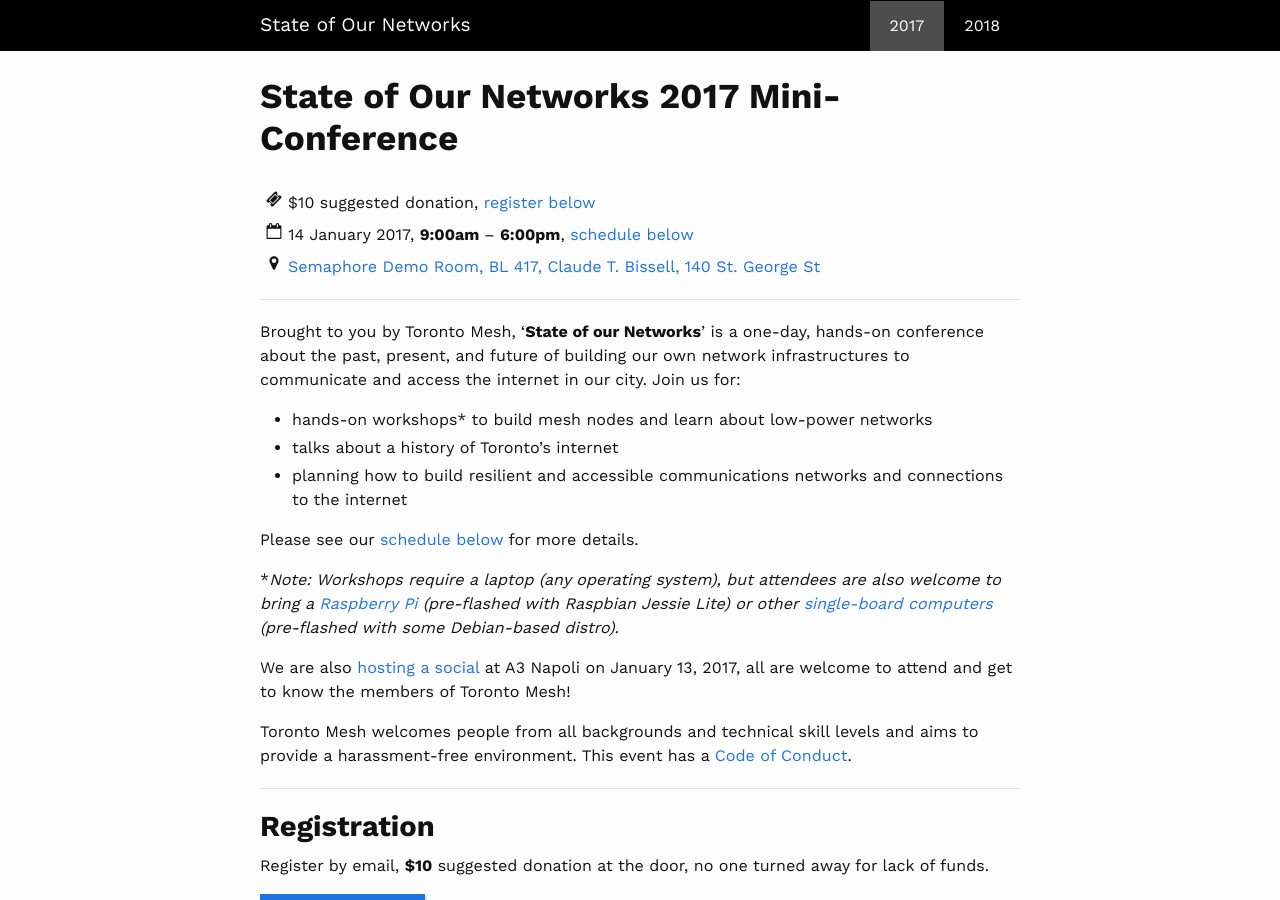
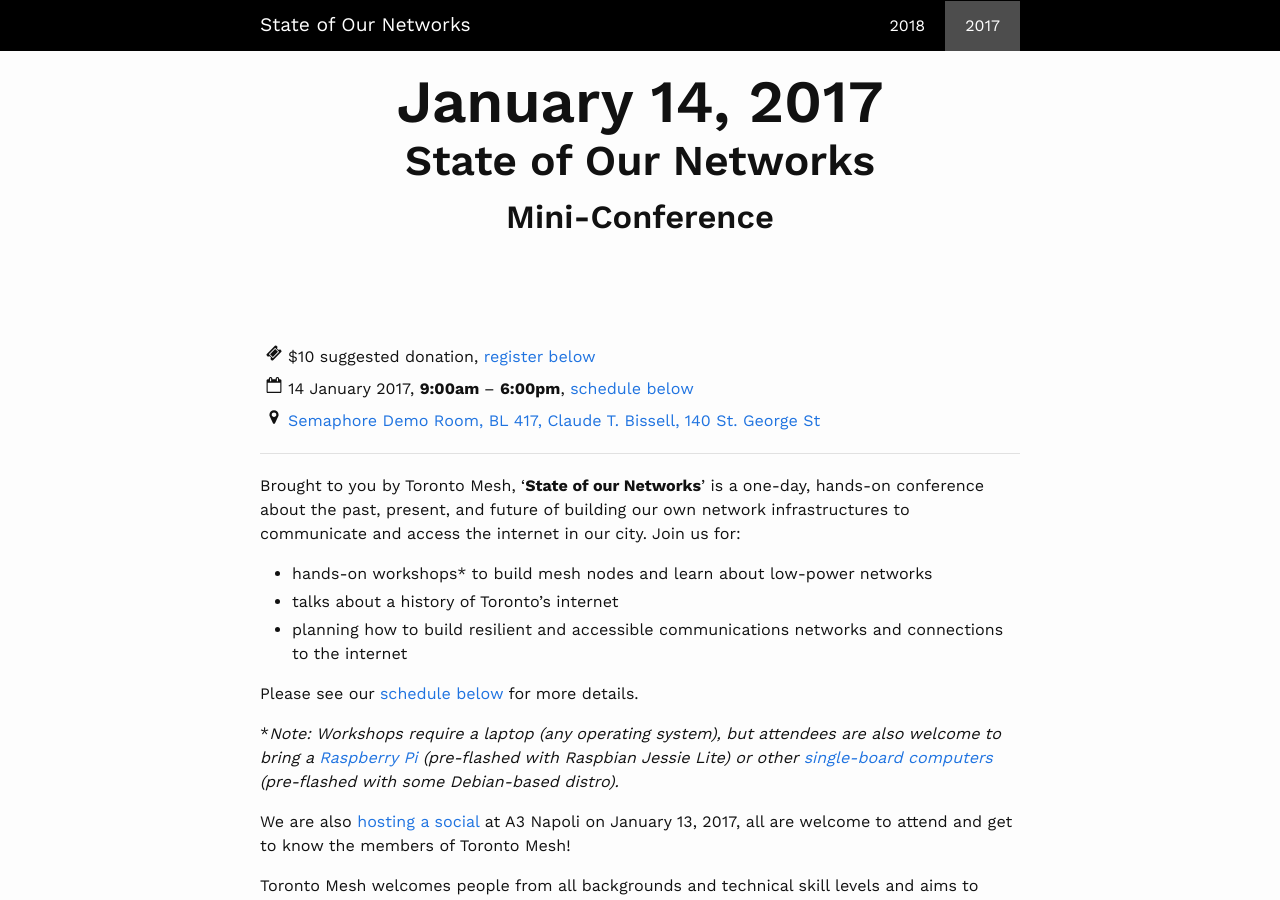
Before and after one commit to ournetworks/ournetworks.ca, a Jekyll site: the page built from 2017.md, in a window 1280 px wide and 900 px high. Built offline with Jekyll 4.4.1, drawn with Linux system fonts in a browser that asks for light colours.

Commit message:
adjust page and splash layouts

```diff
--- a/2017.md
+++ b/2017.md
@@ -10,6 +11,12 @@
 startTime: '9:00'
 endTime: '18:00'
 ---
+
+<div style="text-align: center;height: 30vh;">
+  <span style="font-size: 6rem; font-weight: 600; line-height: 0.9;">January 14, 2017</span><br />
+  <span style="font-size: 4.25rem; font-weight: 600;">{{ site.title }}</span><br />
+  <span style="font-size: 3.25rem; font-weight: 600;">{{ page.subtitle }}</span>
+</div>
 
 <div class="event-time-location">
   <div class="event-meta">
--- a/_layouts/default.html
+++ b/_layouts/default.html
@@ -2,7 +2,7 @@
 <html lang="en">
   <head>
     <meta charset="utf-8">
-    <title>{% if page.title %}{{ page.title }}{% else %}{{ site.title }}{% endif %}</title>
+    <title>{% if page.title %}{{ page.title }}{% if page.subtitle %} {{ page.subtitle }}{% endif %} | {% endif %}{{ site.title }}</title>
     <meta name="viewport" content="width=device-width, initial-scale=1, shrink-to-fit=no">
     <meta name="description" content="{% if page.excerpt %}{{ page.excerpt | strip_html | strip_newlines | truncate: 160 }}{% else %}{{ site.description }}{% endif %}">
     <link rel="stylesheet" href="{{ "/css/main.css" | prepend: site.baseurl }}">
--- a/_layouts/page.html
+++ b/_layouts/page.html
@@ -4,7 +4,8 @@
 <div class="container">
   <article class="post">
     <header class="post-header">
-      <h1 class="post-title">{{ site.title }}&nbsp;{{ page.title }}</h1>
+      <h1 class="post-title">{{ page.title }}</h1>
+      <h2 class="post-subtitle">{{ page.subtitle }}</h2>
     </header>
 
     <div class="post-content">
--- a/_sass/_typography.scss
+++ b/_sass/_typography.scss
@@ -2,7 +2,7 @@
 –––––––––––––––––––––––––––––––––––––––––––––––––– */
 // Headings
 h1, h2, h3, h4, h5, h6 {
-  font-weight: 700;
+  font-weight: 600;
   margin-top: 0;
   margin-bottom: 0.35em;
 }
```
Also changed, not shown: other parts of 2017.md (+4 -3 lines).
